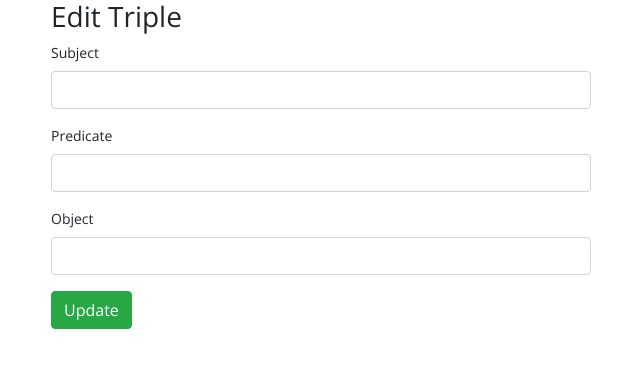
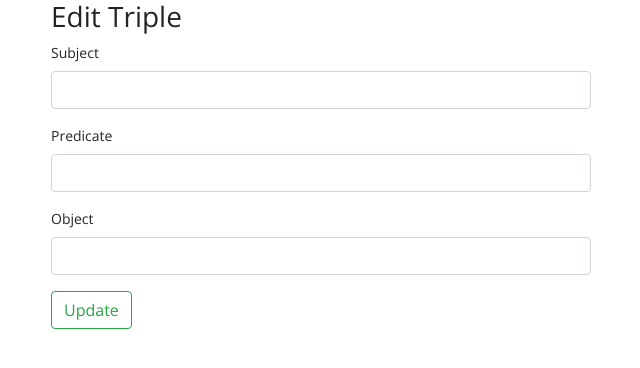
Before and after one commit to bronzelegs/tss-ng-bootstrap, an Angular app: page /triple-edit/1 in a window 1280 px wide. Shown: the top 368 px of the page, without its empty margins (34-674 px from the left). Built offline with nearby package versions, Linux system fonts and the light colour scheme; a web font is replaced by a local one.

Commit message:
button colors

```diff
--- a/src/app/confirm-modal/confirm-modal.component.html
+++ b/src/app/confirm-modal/confirm-modal.component.html
@@ -8,6 +8,6 @@
   <p>{{question}}</p>
 </div>
 <div class="modal-footer">
-  <button type="button" class="btn btn-outline-dark" (click)="activeModal.close('Confirm')">Confirm</button>
-  <button type="button" class="btn btn-outline-dark" (click)="activeModal.close('Cancel')">Cancel</button>
+  <button type="button" class="btn btn-outline-success" (click)="activeModal.close('Confirm')">Confirm</button>
+  <button type="button" class="btn btn-outline-danger" (click)="activeModal.close('Cancel')">Cancel</button>
 </div>
--- a/src/app/triple-detail/triple-detail.component.html
+++ b/src/app/triple-detail/triple-detail.component.html
@@ -28,7 +28,7 @@
   </dl>
   <div class="row">
     <div class="col-md-12">
-      <a [routerLink]="['/triple-edit', triple._id]" button class="btn btn-success">Edit</a>
+      <a [routerLink]="['/triple-edit', triple._id]" button class="btn btn-outline-success">Edit</a>
       <!--button class="btn btn-danger" type="button" (click)="deleteTriple(triple._id)">Delete</button-->
     </div>
   </div>
--- a/src/app/triple-edit/triple-edit.component.html
+++ b/src/app/triple-edit/triple-edit.component.html
@@ -20,7 +20,7 @@
 
         <div class="form-group">
           <!--button type="submit" class="btn btn-success" [disabled]="!tripleForm.form.valid">Update</button-->
-          <button type="submit" class="btn btn-success" >Update</button>
+          <button type="submit" class="btn btn-outline-success" >Update</button>
         </div>
       </form>
     </div>
```
Also changed, not shown: src/assets/rdf.png (added).
